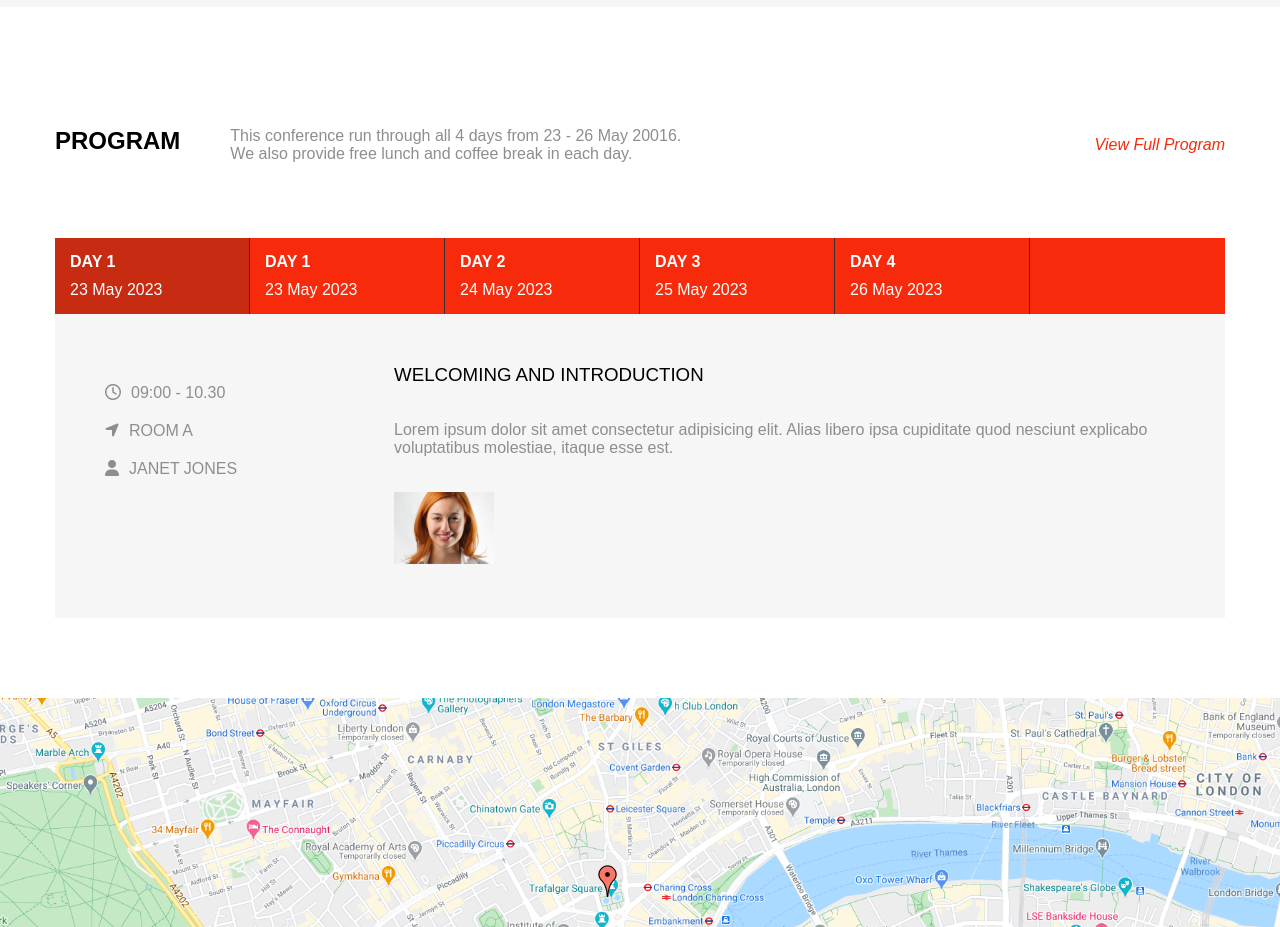
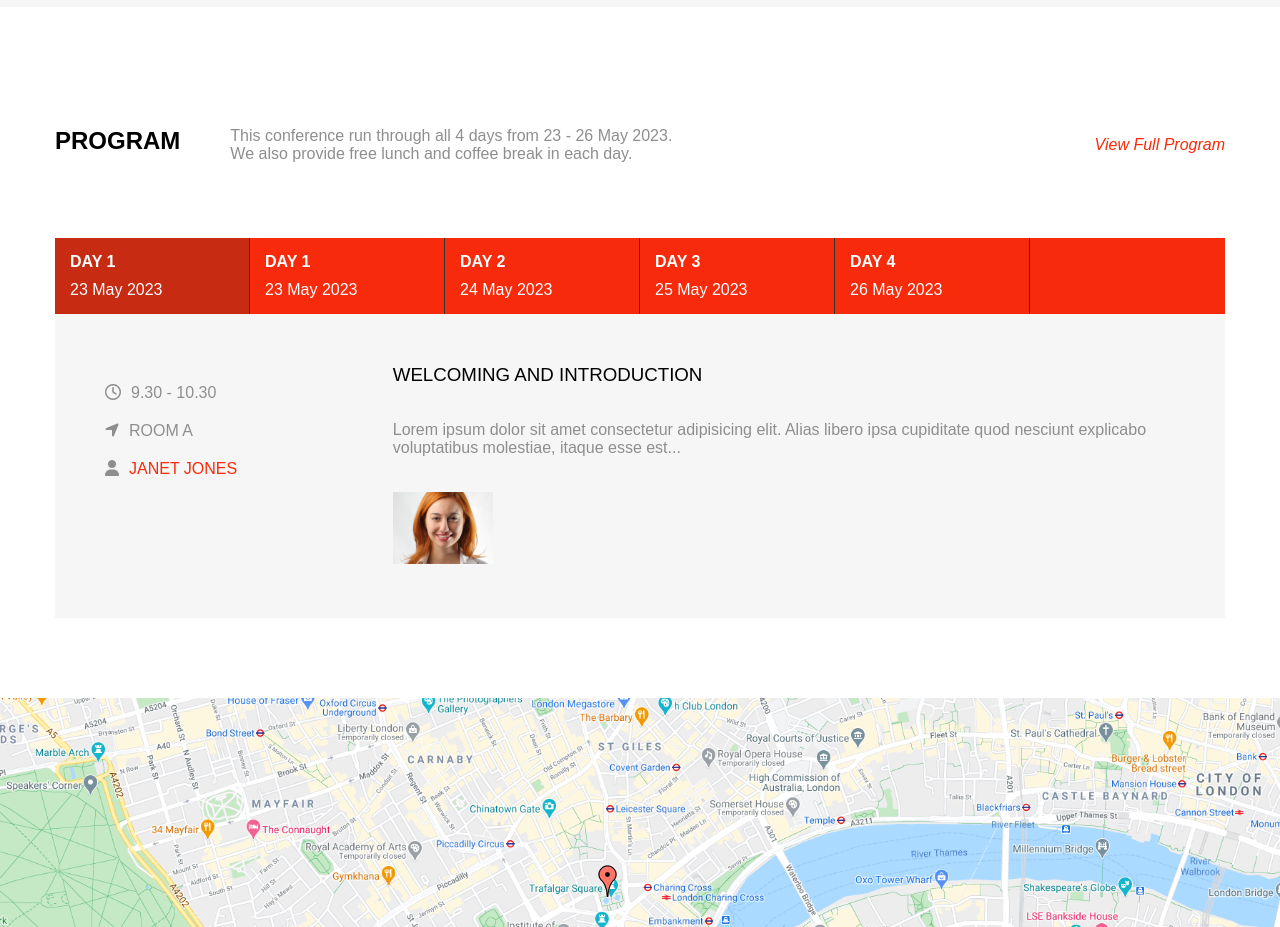
Before and after one commit to FrancescoSangalli89/proj-html-vuejs, a Vue app: page / in a window 1280 px wide. Shown: the part 2040-2967 px from the top of the page. Built offline with nearby package versions, Linux system fonts and the light colour scheme.

Commit message:
finish: slider on MyProgram section

```diff
--- a/src/components/header/MyHeaderTop.vue
+++ b/src/components/header/MyHeaderTop.vue
@@ -17,6 +17,7 @@
 </template>
 
 <script>
+
 export default {
     name: 'MyHeaderTop',
     data() {
@@ -87,7 +88,6 @@ export default {
                     a {
                         color: $text-color;
                         padding-bottom: 0.8rem;
-
                         &:hover, &.active {
                             color: $primary-color;
                             border-bottom: 2px solid $primary-color;
--- a/src/components/header/MyJumbotron.vue
+++ b/src/components/header/MyJumbotron.vue
@@ -55,6 +55,7 @@ export default {
                 border-radius: 5px;
                 font-weight: 700;
                 color: #fff;
+                cursor: pointer;
             }
         }
     }
--- a/src/components/main/MyProgram.vue
+++ b/src/components/main/MyProgram.vue
@@ -4,7 +4,7 @@
             <div class="d-flex">
                 <h2>PROGRAM</h2>
                 <div>
-                    <p>This conference run through all 4 days from 23 - 26 May 20016.</p>
+                    <p>This conference run through all 4 days from 23 - 26 May 2023.</p>
                     <p>We also provide free lunch and coffee break in each day.</p>
                 </div>
             </div>
@@ -18,10 +18,11 @@
                 </div>
             </div>
             <div class="programContainer d-flex">
+
                 <div class="programLeft">
                     <div>
                         <i class="fa-regular fa-clock"></i>
-                        <span>09:00 - 10.30</span>
+                        <span>{{programs[activeDay].hours}}</span>
                     </div>
                     <div>
                         <i class="fa-solid fa-location-arrow"></i>
@@ -29,14 +30,15 @@
                     </div>
                     <div>
                         <i class="fa-solid fa-user"></i>
-                        <span>JANET JONES</span>
+                        <span class="name">{{programs[activeDay].name}}</span>
                     </div>
                 </div>
                 <div class="programRight">
-                    <h3>WELCOMING AND INTRODUCTION</h3>
-                    <p>Lorem ipsum dolor sit amet consectetur adipisicing elit. Alias libero ipsa cupiditate quod nesciunt explicabo voluptatibus molestiae, itaque esse est.</p>
-                    <img src="../../assets/images/speaker-5.jpg" alt="">
+                    <h3>{{programs[activeDay].title}}</h3>
+                    <p>Lorem ipsum dolor sit amet consectetur adipisicing elit. Alias libero ipsa cupiditate quod nesciunt explicabo voluptatibus molestiae, itaque esse est...</p>
+                    <img :src="programs[activeDay].url" :alt="programs[activeDay].name">
                 </div>
+
             </div>
         </div>
     </section>
@@ -51,30 +53,56 @@ export default {
             days: [
                 {
                     number: 1,
-                    active: false,
                     date: 23
                 },
                 {
                     number: 1,
-                    active: false,
                     date: 23
                 },
                 {
                     number: 2,
-                    active: false,
                     date: 24
                 },
                 {
                     number: 3,
-                    active: false,
                     date: 25
                 },
                 {
                     number: 4,
-                    active: false,
                     date: 26
                 },
-
+            ],
+            programs: [
+                {
+                    hours: '9.30 - 10.30',
+                    name: 'JANET JONES',
+                    title: 'WELCOMING AND INTRODUCTION',
+                    url: require('../../assets/images/speaker-5.jpg')
+                },
+                {
+                    hours: '10.30 - 12.30',
+                    name: 'PATRICK SPENCER',
+                    title: 'PINCO PANCO',
+                    url: require('../../assets/images/speaker-6.jpg')
+                },
+                {
+                    hours: '9.30 - 12.30',
+                    name: 'MICHAEL DOVER',
+                    title: 'PANCO PINCO',
+                    url: require('../../assets/images/speaker-4.jpg')
+                },
+                {
+                    hours: '9.30 - 12.30',
+                    name: 'ANGELINA HOLY',
+                    title: 'LA TAUROMACHIA',
+                    url: require('../../assets/images/speaker-3.jpg')
+                },
+                {
+                    hours: '9.30 - 14.30',
+                    name: 'CHARLIE BROWN',
+                    title: 'THIS IS THE END',
+                    url: require('../../assets/images/speaker-2.jpg')
+                }
             ]
         }
     },
@@ -134,6 +162,9 @@ export default {
                         i {
                             margin-right: 10px;
                         }
+                        .name {
+                            color: $primary-color;
+                        }
                     }
                 }
                 .programRight {
```
Also changed, not shown: src/components/HelloWorld.vue (deleted, +0 -58 lines).
